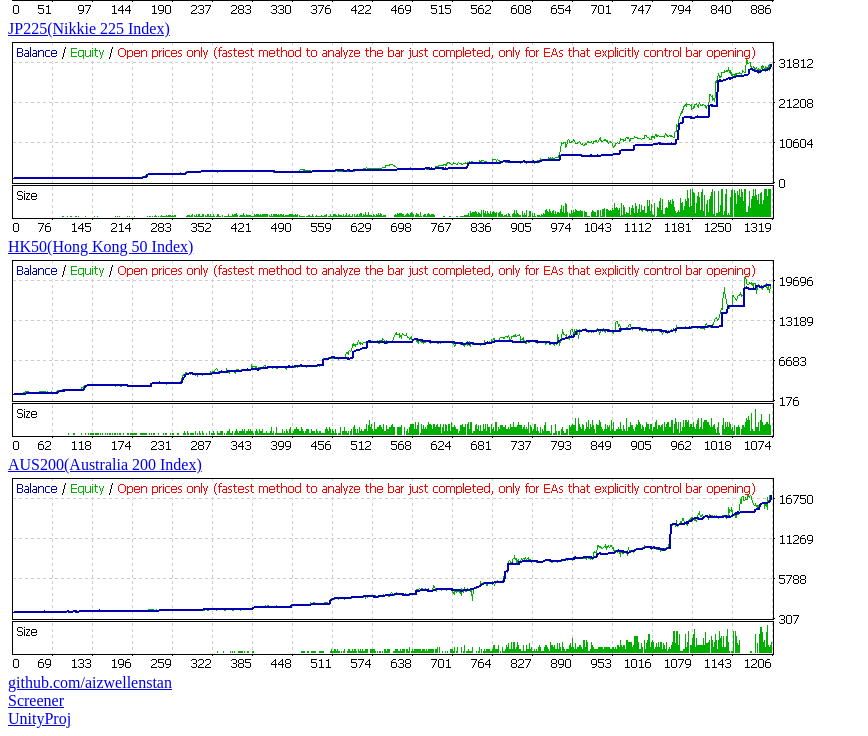
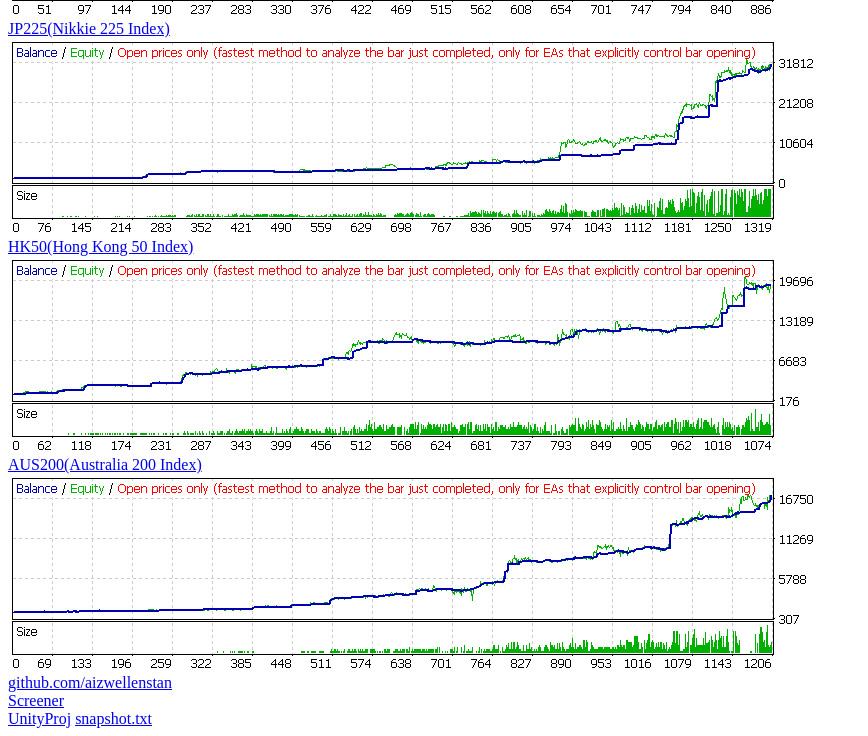
Before and after one commit to aizwellenstan/aizwellenstan.github.io, a plain HTML site: page index.html in a window 1280 px wide. Shown: the part 642-1378 px from the top of the page, without its empty margins (0-868 px from the left). Drawn offline with Linux system fonts and the light colour scheme.

Commit message:
Update index.html

```diff
--- a/index.html
+++ b/index.html
@@ -16,3 +16,5 @@
 <a href="https://aizwellenstan.github.io/screener.html">Screener</a>
 <br>
 <a href="https://aizwellenstan.github.io/unity.html">UnityProj</a>
+
+<a href="https://colab.research.google.com/drive/1pImtLdhPfnPIst1irDRlY4ZqAowLdVba?usp=drive_link">snapshot.txt</a>
```
